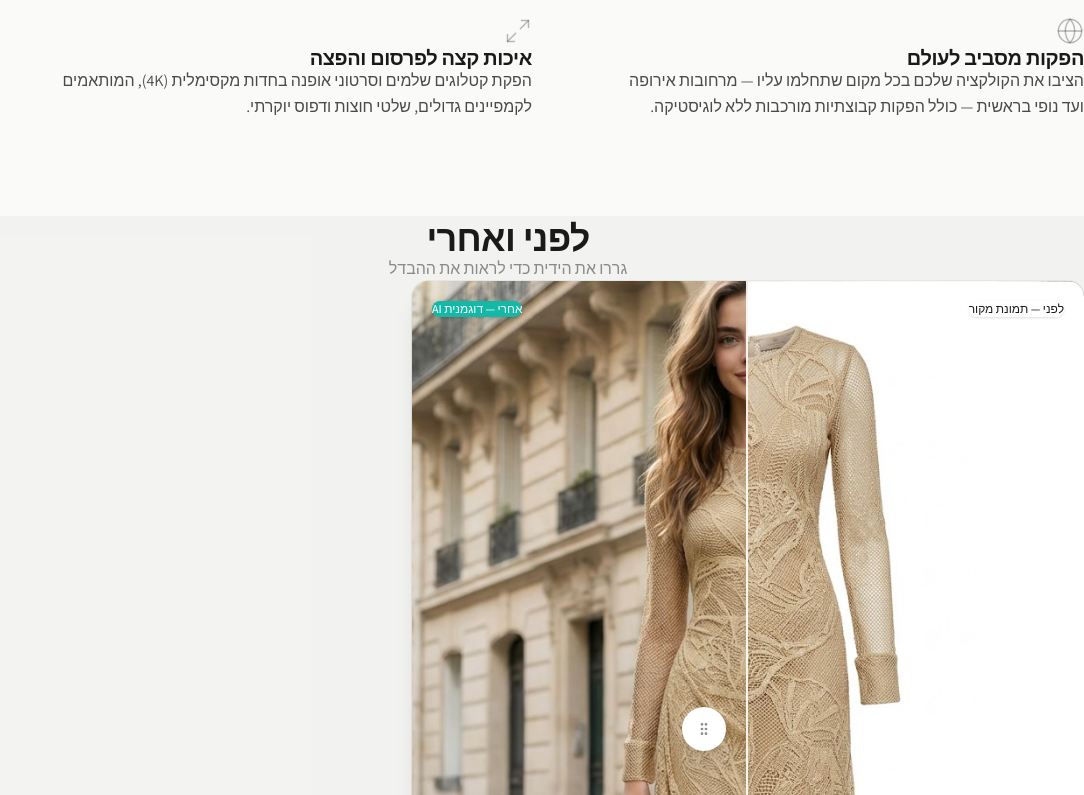
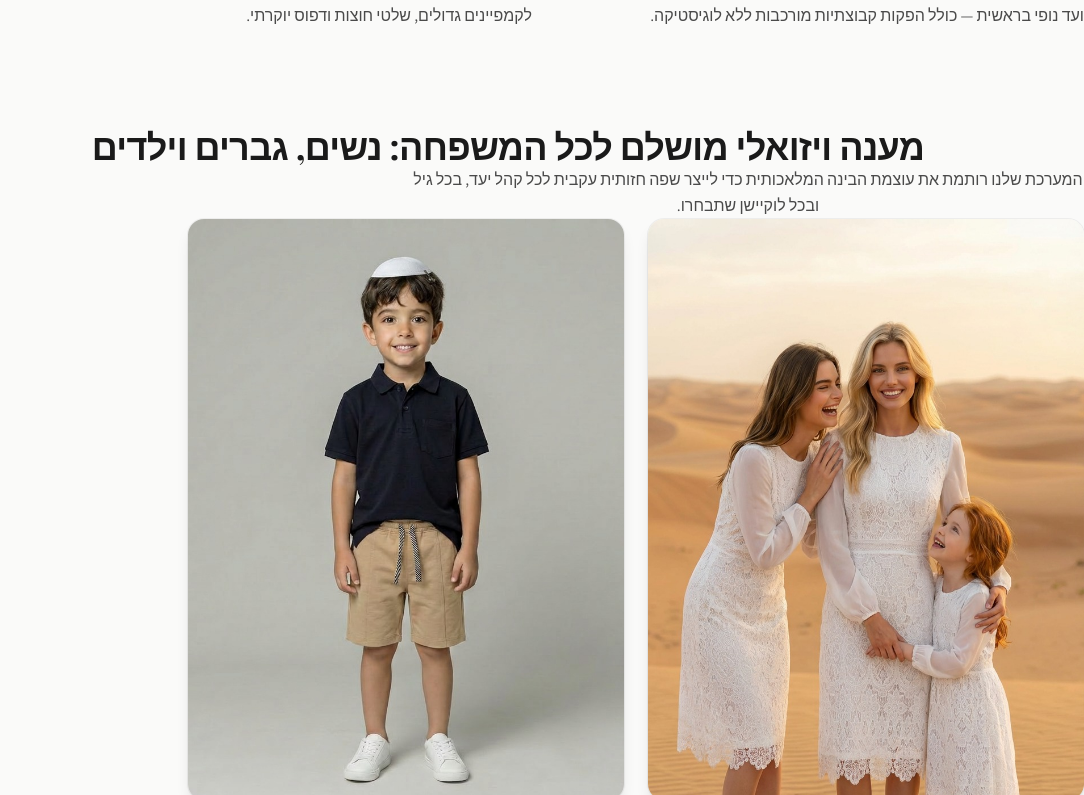
Before and after one commit to oritseg/-totalook-landing-, a Next.js app: page / in a window 1280 px wide. Shown: the part 1545-2340 px from the top of the page, without its empty margins (196-1280 px from the left). Built offline with nearby package versions, Linux system fonts and the light colour scheme.

Commit message:
Modest: before/after slider in hero, remove duplicate section

```diff
--- a/app/page.tsx
+++ b/app/page.tsx
@@ -224,16 +224,9 @@ export default function HomePage() {
                 initial={{ opacity: 0, scale: 0.95 }}
                 animate={{ opacity: 1, scale: 1 }}
                 transition={{ duration: 0.8, delay: 0.3 }}
-                className="relative aspect-[3/4] md:aspect-[2/3] rounded-3xl overflow-hidden shadow-2xl ring-1 ring-black/5 max-h-[50vh] md:max-h-none"
+                className="max-h-[50vh] md:max-h-none"
               >
-                <Image
-                  src="/models/modest-woman.jpg"
-                  alt="דוגמנית AI בשמלה צנועה"
-                  fill
-                  className="object-cover object-center"
-                  priority
-                  sizes="(max-width: 1024px) 90vw, 45vw"
-                />
+                <ComparisonSlider />
               </motion.div>
             </div>
           </div>
@@ -327,40 +320,6 @@ export default function HomePage() {
                   </p>
                 </motion.div>
               </div>
-            </motion.div>
-          </div>
-        </section>
-
-        <div className="h-16 md:h-24 bg-cream" />
-
-        {/* ── 4. Before / After — Interactive Slider ── */}
-        <section className="py-20 md:py-28 bg-ink/[0.03]">
-          <div className="max-w-6xl mx-auto px-6">
-            <motion.h2
-              initial="hidden"
-              whileInView="visible"
-              viewport={{ once: true, amount: 0 }}
-              variants={fadeIn}
-              className="text-3xl md:text-4xl font-bold text-ink text-center mb-4"
-            >
-              לפני ואחרי
-            </motion.h2>
-            <motion.p
-              initial="hidden"
-              whileInView="visible"
-              viewport={{ once: true, amount: 0 }}
-              variants={fadeIn}
-              className="text-base text-ink-muted text-center mb-14"
-            >
-              גררו את הידית כדי לראות את ההבדל
-            </motion.p>
-            <motion.div
-              initial="hidden"
-              whileInView="visible"
-              viewport={{ once: true, amount: 0 }}
-              variants={fadeIn}
-            >
-              <ComparisonSlider />
             </motion.div>
           </div>
         </section>
```
